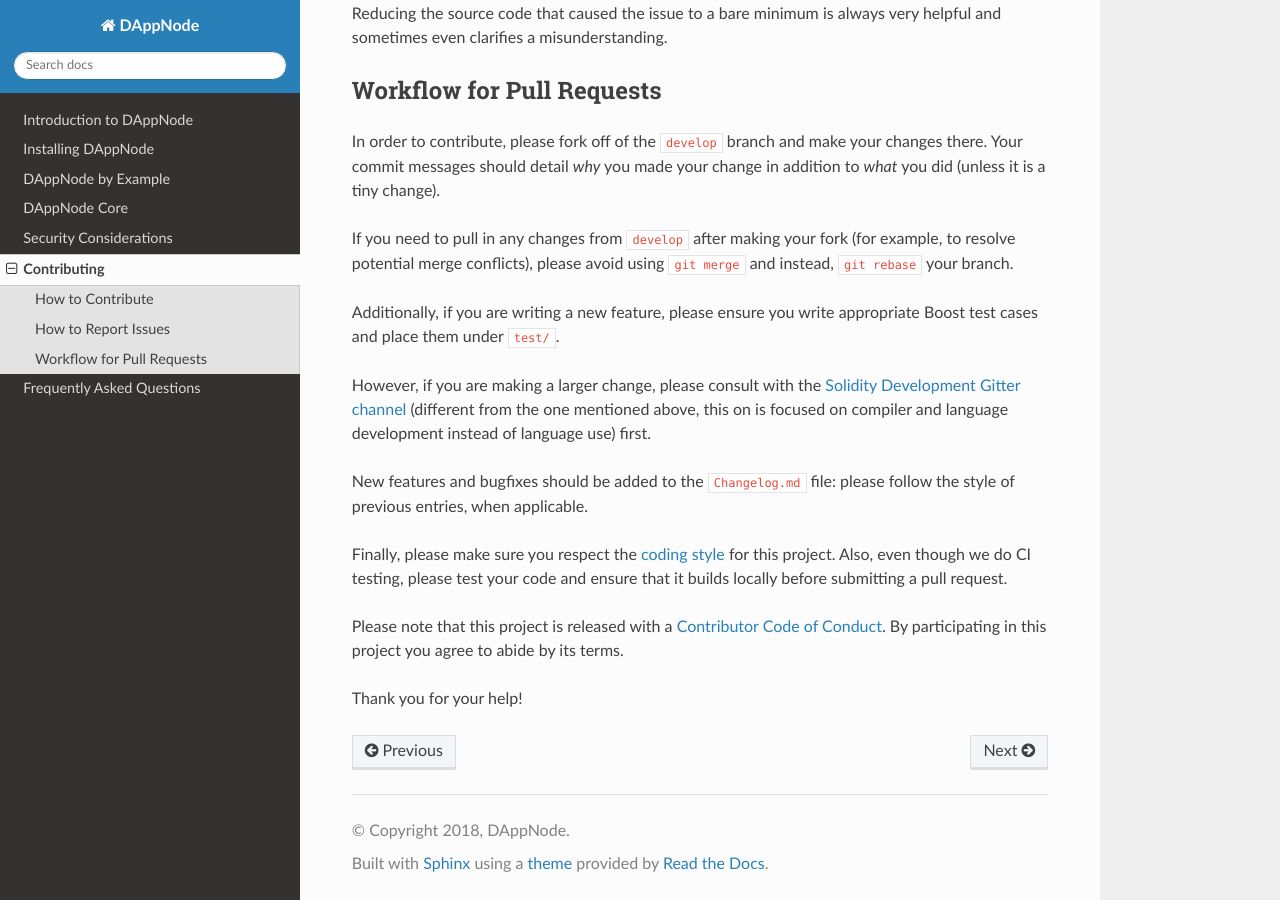
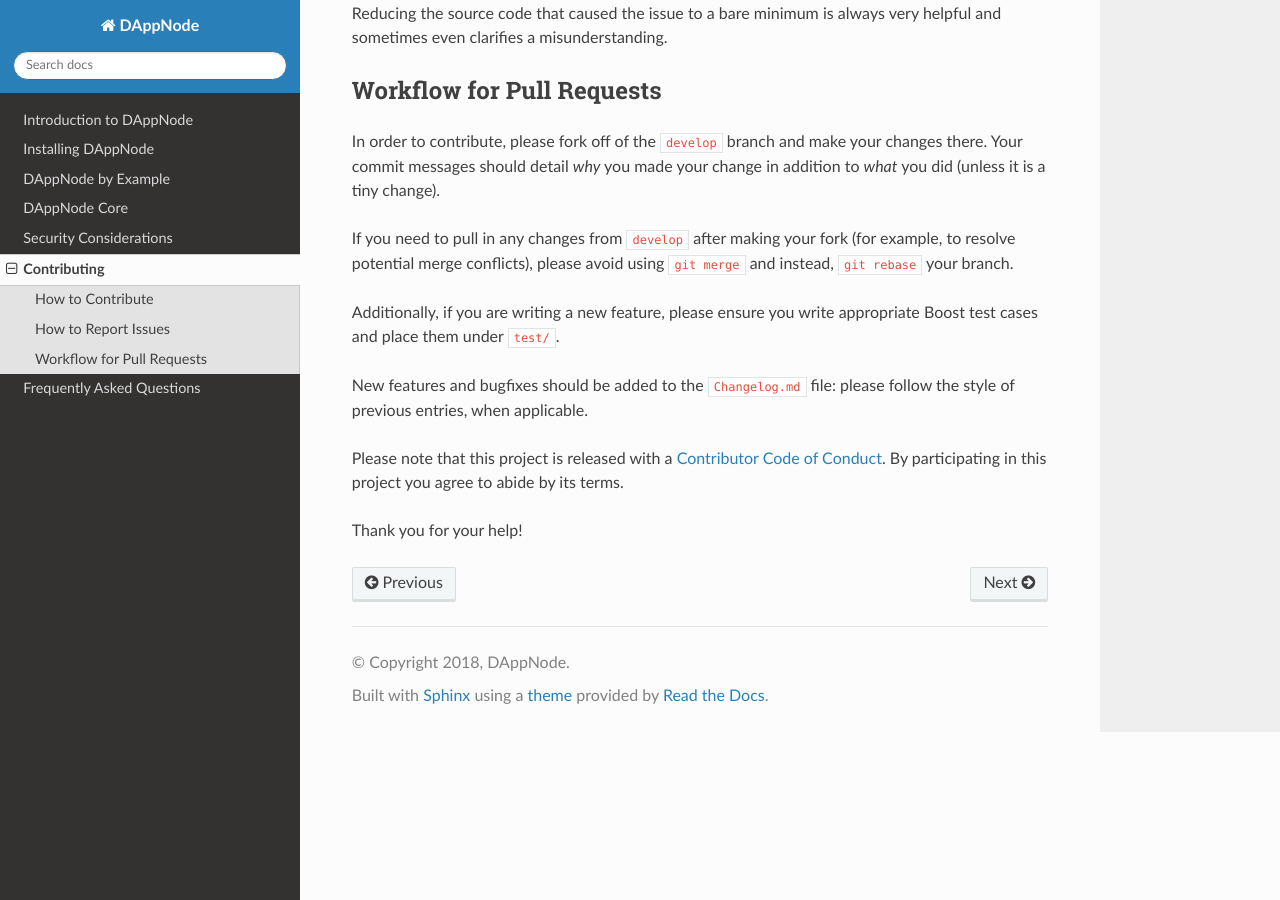
Before and after one commit to dappnode/DAppNode, a Sphinx documentation site: the page built from docs/contributing.rst, in a window 1280 px wide and 900 px high, scrolled down 2250 px. Built offline with Sphinx 7.4.7 and the Read the Docs theme 2.0.0, drawn with Linux system fonts in a browser that asks for light colours.

```diff
--- a/docs/contributing.rst
+++ b/docs/contributing.rst
@@ -100,20 +100,11 @@
 Additionally, if you are writing a new feature, please ensure you write appropriate
 Boost test cases and place them under ``test/``.
 
-However, if you are making a larger change, please consult with the `Solidity Development Gitter channel
-<https://gitter.im/ethereum/solidity-dev>`_ (different from the one mentioned above, this on is
-focused on compiler and language development instead of language use) first.
-
 New features and bugfixes should be added to the ``Changelog.md`` file: please
 follow the style of previous entries, when applicable.
 
-Finally, please make sure you respect the `coding style
-<https://raw.githubusercontent.com/ethereum/solidity/develop/CODING_STYLE.md>`_
-for this project. Also, even though we do CI testing, please test your code and
-ensure that it builds locally before submitting a pull request.
-
 Please note that this project is released with a `Contributor Code of Conduct
-<https://raw.githubusercontent.com/ethereum/solidity/develop/CODE_OF_CONDUCT.md>`_.
+<https://raw.githubusercontent.com/dappnode/DAppNode/master/CODE_OF_CONDUCT.md>`_.
 By participating in this project you agree to abide by its terms.
 
 Thank you for your help!
```
